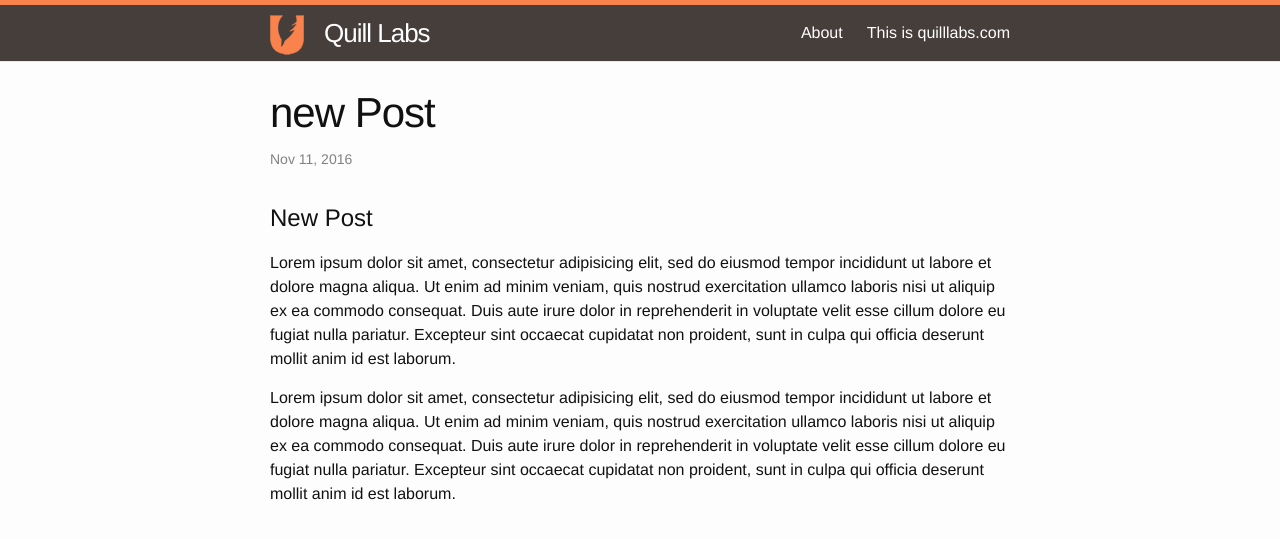
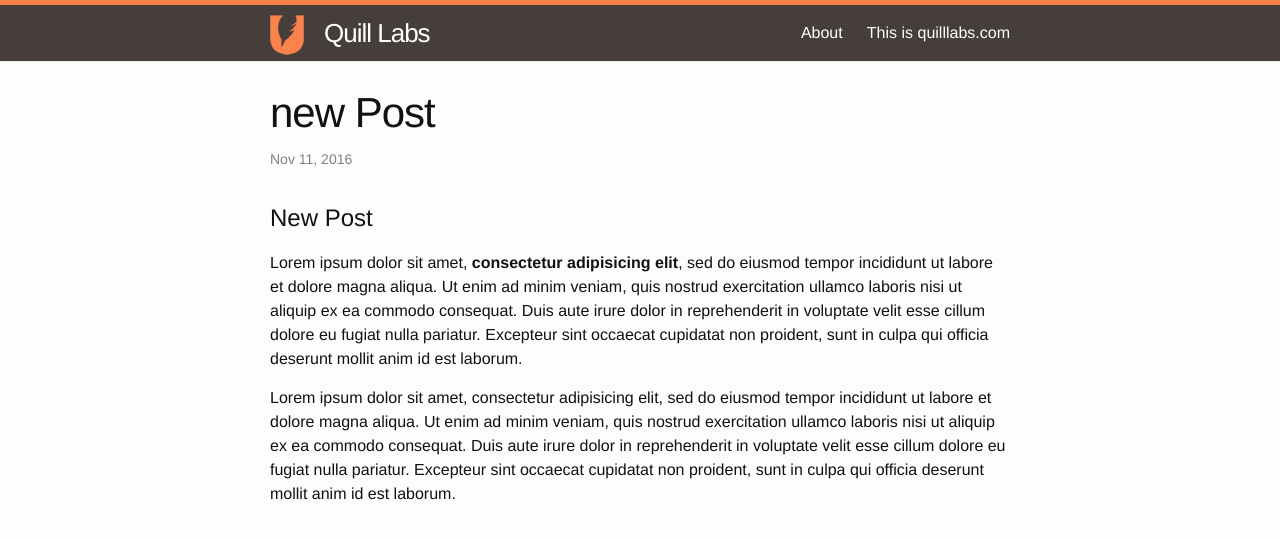
Before and after one commit to amite/quilllabs.com, a Jekyll site: the page built from _posts/2016-11-11-new-post.markdown, in a window 1280 px wide. Shown: the top 539 px of the page. Built offline with Jekyll 4.4.1, drawn with Linux system fonts in a browser that asks for light colours.

```diff
--- a/_posts/2016-11-11-new-post.markdown
+++ b/_posts/2016-11-11-new-post.markdown
@@ -8,6 +8,6 @@ categories:
 ---
 # New Post
 
-Lorem ipsum dolor sit amet, consectetur adipisicing elit, sed do eiusmod tempor incididunt ut labore et dolore magna aliqua. Ut enim ad minim veniam, quis nostrud exercitation ullamco laboris nisi ut aliquip ex ea commodo consequat. Duis aute irure dolor in reprehenderit in voluptate velit esse cillum dolore eu fugiat nulla pariatur. Excepteur sint occaecat cupidatat non proident, sunt in culpa qui officia deserunt mollit anim id est laborum.
+Lorem ipsum dolor sit amet, **consectetur adipisicing elit**, sed do eiusmod tempor incididunt ut labore et dolore magna aliqua. Ut enim ad minim veniam, quis nostrud exercitation ullamco laboris nisi ut aliquip ex ea commodo consequat. Duis aute irure dolor in reprehenderit in voluptate velit esse cillum dolore eu fugiat nulla pariatur. Excepteur sint occaecat cupidatat non proident, sunt in culpa qui officia deserunt mollit anim id est laborum.
 
 Lorem ipsum dolor sit amet, consectetur adipisicing elit, sed do eiusmod tempor incididunt ut labore et dolore magna aliqua. Ut enim ad minim veniam, quis nostrud exercitation ullamco laboris nisi ut aliquip ex ea commodo consequat. Duis aute irure dolor in reprehenderit in voluptate velit esse cillum dolore eu fugiat nulla pariatur. Excepteur sint occaecat cupidatat non proident, sunt in culpa qui officia deserunt mollit anim id est laborum.
```
